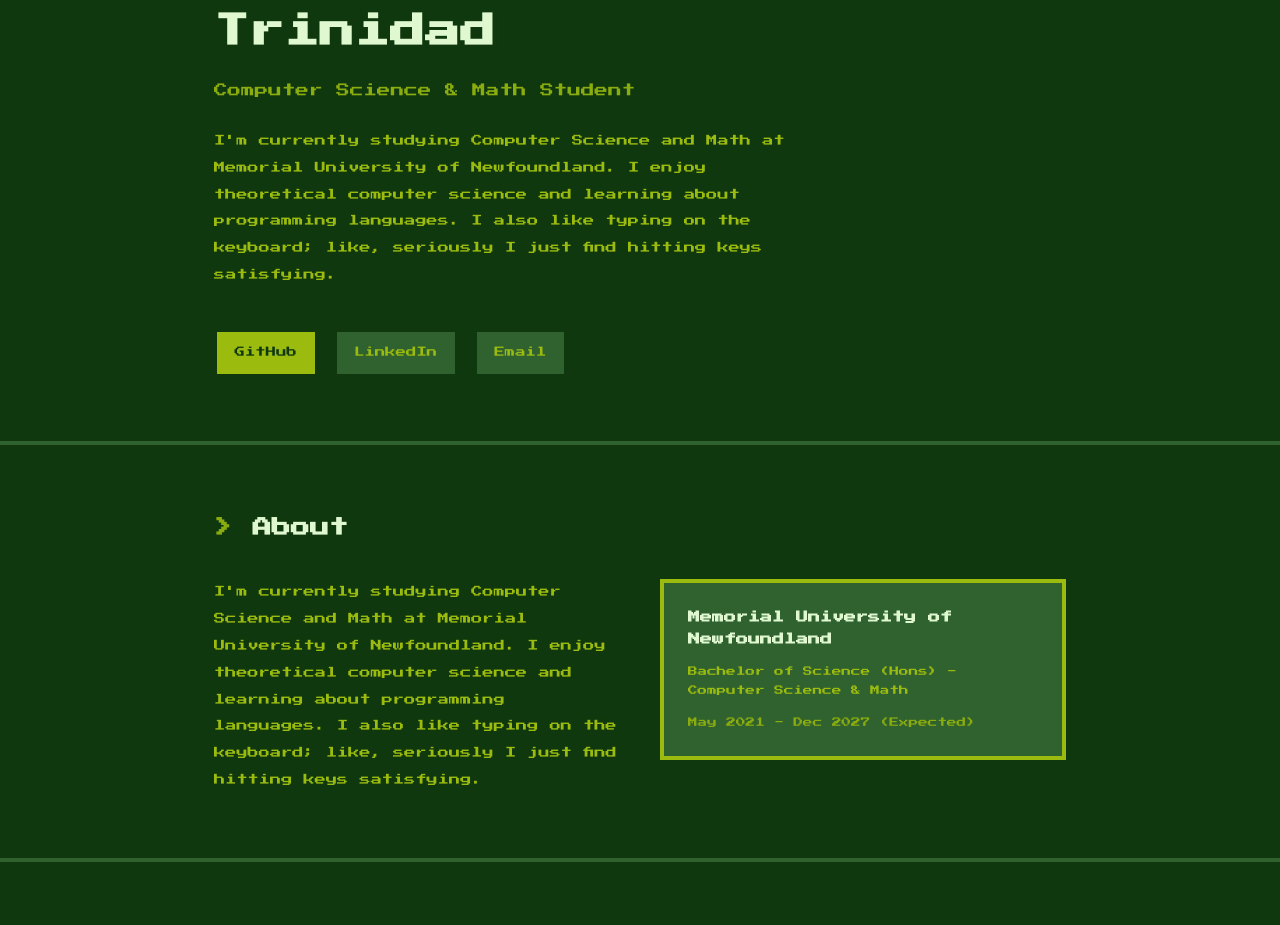
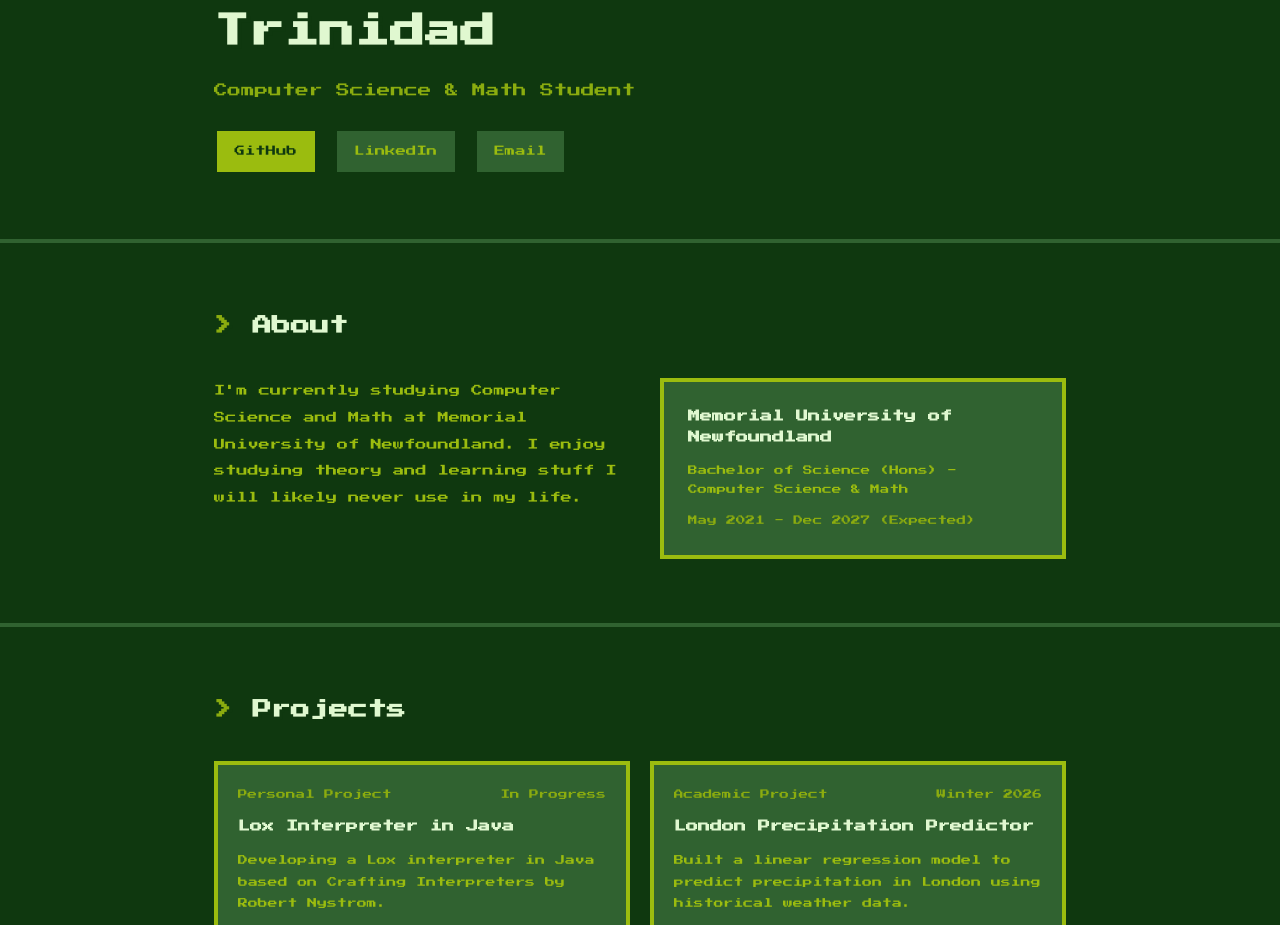
Before and after one commit to FlavioT04/portfolio-website, a React (Vite) app: page / in a window 1280 px wide. Shown: the part 200-1125 px from the top of the page. Built offline with nearby package versions, Linux system fonts and the light colour scheme.

Commit message:
changes to website

```diff
--- a/src/App.jsx
+++ b/src/App.jsx
@@ -6,7 +6,6 @@ import Skills from './components/Skills'
 import Experience from './components/Experience'
 import Certificates from './components/Certificates'
 import Contact from './components/Contact'
-import Footer from './components/Footer'
 
 function App() {
   return (
@@ -21,7 +20,6 @@ function App() {
         <Certificates />
         <Contact />
       </main>
-      <Footer />
     </>
   )
 }
--- a/src/components/Certificates.jsx
+++ b/src/components/Certificates.jsx
@@ -7,10 +7,10 @@ function Certificates() {
         <h2 className="section-title">Certificates</h2>
         <div className="certificates-list">
           {portfolio.certificates.map((cert) => (
-            <div key={cert.id} className="certificate-item">
+            <a href={cert.url} target="_blank" rel="noreferrer" key={cert.id} className="certificate-item">
               <span className="certificate-name">{cert.name}</span>
               <span className="certificate-date">{cert.date}</span>
-            </div>
+            </a>
           ))}
         </div>
       </div>
--- a/src/components/Footer.jsx
+++ /dev/null
@@ -1,17 +0,0 @@
-import { portfolio } from '../data'
-
-function Footer() {
-  return (
-    <footer className="footer">
-      <div className="container">
-        <span className="footer-name">{portfolio.name}</span>
-        <div className="footer-links">
-          <a href={portfolio.github} target="_blank" rel="noreferrer">GitHub</a>
-          <a href={portfolio.linkedin} target="_blank" rel="noreferrer">LinkedIn</a>
-        </div>
-      </div>
-    </footer>
-  )
-}
-
-export default Footer
--- a/src/components/Hero.jsx
+++ b/src/components/Hero.jsx
@@ -6,7 +6,6 @@ function Hero() {
       <div className="container">
         <h1 className="hero-name">{portfolio.name}</h1>
         <p className="hero-title">{portfolio.title}</p>
-        <p className="hero-desc">{portfolio.about}</p>
         <div className="hero-links">
           <a href={portfolio.github} target="_blank" rel="noreferrer" className="btn btn-primary">GitHub</a>
           <a href={portfolio.linkedin} target="_blank" rel="noreferrer" className="btn btn-secondary">LinkedIn</a>
--- a/src/components/Projects.jsx
+++ b/src/components/Projects.jsx
@@ -7,7 +7,7 @@ function Projects() {
         <h2 className="section-title">Projects</h2>
         <div className="projects-grid">
           {portfolio.projects.map((project) => (
-            <div key={project.id} className="project-card">
+            <a href={project.url} target="_blank" rel="noreferrer" key={project.id} className="project-card">
               <div className="project-meta">
                 <span className="project-type">{project.type}</span>
                 <span className="project-period">{project.period}</span>
@@ -19,7 +19,7 @@ function Projects() {
                   <span key={t} className="tech-tag">{t}</span>
                 ))}
               </div>
-            </div>
+            </a>
           ))}
         </div>
       </div>
--- a/src/data.js
+++ b/src/data.js
@@ -7,8 +7,7 @@ export const portfolio = {
     github: "https://github.com/FlavioT04",
     linkedin: "https://www.linkedin.com/in/flaviomt1/",
     about: `I'm currently studying Computer Science and Math at Memorial University of Newfoundland. ` +
-            `I enjoy theoretical computer science and learning about programming languages. ` +
-            `I also like typing on the keyboard; like, seriously I just find hitting keys satisfying.`,
+            `I enjoy studying theory and learning stuff I will likely never use in my life.`,
     education: {
         school: "Memorial University of Newfoundland",
         degree: "Bachelor of Science (Hons) - Computer Science & Math",
@@ -22,6 +21,7 @@ export const portfolio = {
             period: "In Progress",
             tech: ["Java", "Eclipse"],
             description: "Developing a Lox interpreter in Java based on Crafting Interpreters by Robert Nystrom.",
+            url: "https://github.com/FlavioT04/lox-interpreter-java",
         },
         {
             id: 2,
@@ -30,6 +30,7 @@ export const portfolio = {
             period: "Winter 2026",
             tech: ["Python", "NumPy", "Pandas", "Jupyter", "Matplotlib", "Scikit-learn"],
             description: "Built a linear regression model to predict precipitation in London using historical weather data.",
+            url: "https://github.com/FlavioT04/london-precipitation-predictor",
         },
         {
             id: 3,
@@ -38,6 +39,7 @@ export const portfolio = {
             period: "Fall 2025",
             tech: ["Python", "Airflow", "Kafka", "Confluent Cloud", "PostgreSQL"],
             description: "Built a streaming ELT data pipeline that ingests stock market data, loads it into a database, and transforms raw records into analytics-ready tables.",
+            url: "https://github.com/FlavioT04/streaming-stock-elt",
         },
         {
             id: 4,
@@ -46,6 +48,7 @@ export const portfolio = {
             period: "Spring 2025",
             tech: ["Tableau"],
             description: "Built an interactive Tableau dashboard comparing countries by GDP per capita to evaluate market opportunities for a fictional rail travel booking startup.",
+            url: "https://public.tableau.com/views/RailTravelMarketAnalysisDashboard/Dashboard2?:language=en-US&:sid=&:redirect=auth&:display_count=n&:origin=viz_share_link",
         },
     ],
     skills: {
@@ -76,10 +79,10 @@ export const portfolio = {
         },
     ],
     certificates: [
-        { id: 1, name: "Snowflake Data Engineering", date: "Jan 2026" },
-        { id: 2, name: "ELT and Data Pipelines with Shell, Airflow, and Kafka", date: "Dec 2025" },
-        { id: 3, name: "Linux Commands and Shell Scripting", date: "Dec 2025" },
-        { id: 4, name: "AWS Cloud Technical Essentials", date: "Aug 2025" },
-        { id: 5, name: "Tableau Business Intelligence Analyst", date: "Jun 2025" },
+        { id: 1, name: "Snowflake Data Engineering", date: "Jan 2026", url: "https://coursera.org/share/64676b7542453c20f801bf5058aaa101" },
+        { id: 2, name: "ELT and Data Pipelines with Shell, Airflow, and Kafka", date: "Dec 2025", url: "https://coursera.org/share/8407b100a9f367a92be1fd1a3f29ea32" },
+        { id: 3, name: "Linux Commands and Shell Scripting", date: "Dec 2025", url: "https://coursera.org/share/5867f2d9a23724197ab32d95b506cba4" },
+        { id: 4, name: "AWS Cloud Technical Essentials", date: "Aug 2025", url: "https://coursera.org/share/760630ef2b7d4f10e10367349a5ddf4d" },
+        { id: 5, name: "Tableau Business Intelligence Analyst", date: "Jun 2025", url: "https://coursera.org/share/ab1c2c7d7dc8cd4d470d290c004854bc" },
     ],
 }
--- a/src/index.css
+++ b/src/index.css
@@ -120,14 +120,6 @@ section {
   margin-bottom: 1.5rem;
 }
 
-.hero-desc {
-  font-size: 0.7rem;
-  color: var(--gb-light);
-  max-width: 580px;
-  margin-bottom: 2.5rem;
-  line-height: 2.4;
-}
-
 .hero-links {
   display: flex;
   gap: 1rem;
@@ -232,6 +224,7 @@ section {
 .project-card:hover {
   transform: translate(-2px, -2px);
   box-shadow: 8px 8px 0 var(--gb-darkest);
+  border-color: var(--gb-lightest);
 }
 
 .project-meta {
@@ -386,6 +379,8 @@ section {
   justify-content: space-between;
   align-items: center;
   gap: 1rem;
+  transition: transform 0.1s, box-shadow 0.1s, border-color 0.1s;
+  cursor: pointer;
 }
 
 .certificate-name {
@@ -398,6 +393,12 @@ section {
   font-size: 0.6rem;
   color: var(--gb-mid);
   white-space: nowrap;
+}
+
+.certificate-item:hover {
+  transform: translate(-2px, -2px);
+  box-shadow: 8px 8px 0 var(--gb-darkest);
+  border-color: var(--gb-lightest);
 }
 
 /* ── Contact ─────────────────────────────── */
@@ -434,41 +435,11 @@ section {
 .contact-link:hover {
   border-color: var(--gb-light);
   background-color: var(--gb-dark);
+  transform: translate(-2px, -2px);
+  box-shadow: 8px 8px 0 var(--gb-darkest);
 }
 
 .contact-label {
   color: var(--gb-mid);
   min-width: 80px;
 }
-
-/* ── Footer ──────────────────────────────── */
-.footer {
-  border-top: 4px solid var(--gb-dark);
-  padding: 1.5rem 0;
-}
-
-.footer .container {
-  display: flex;
-  justify-content: space-between;
-  align-items: center;
-}
-
-.footer-name {
-  font-size: 0.6rem;
-  color: var(--gb-mid);
-}
-
-.footer-links {
-  display: flex;
-  gap: 1.5rem;
-}
-
-.footer-links a {
-  font-size: 0.6rem;
-  color: var(--gb-mid);
-  transition: color 0.1s;
-}
-
-.footer-links a:hover {
-  color: var(--gb-lightest);
-}
```
